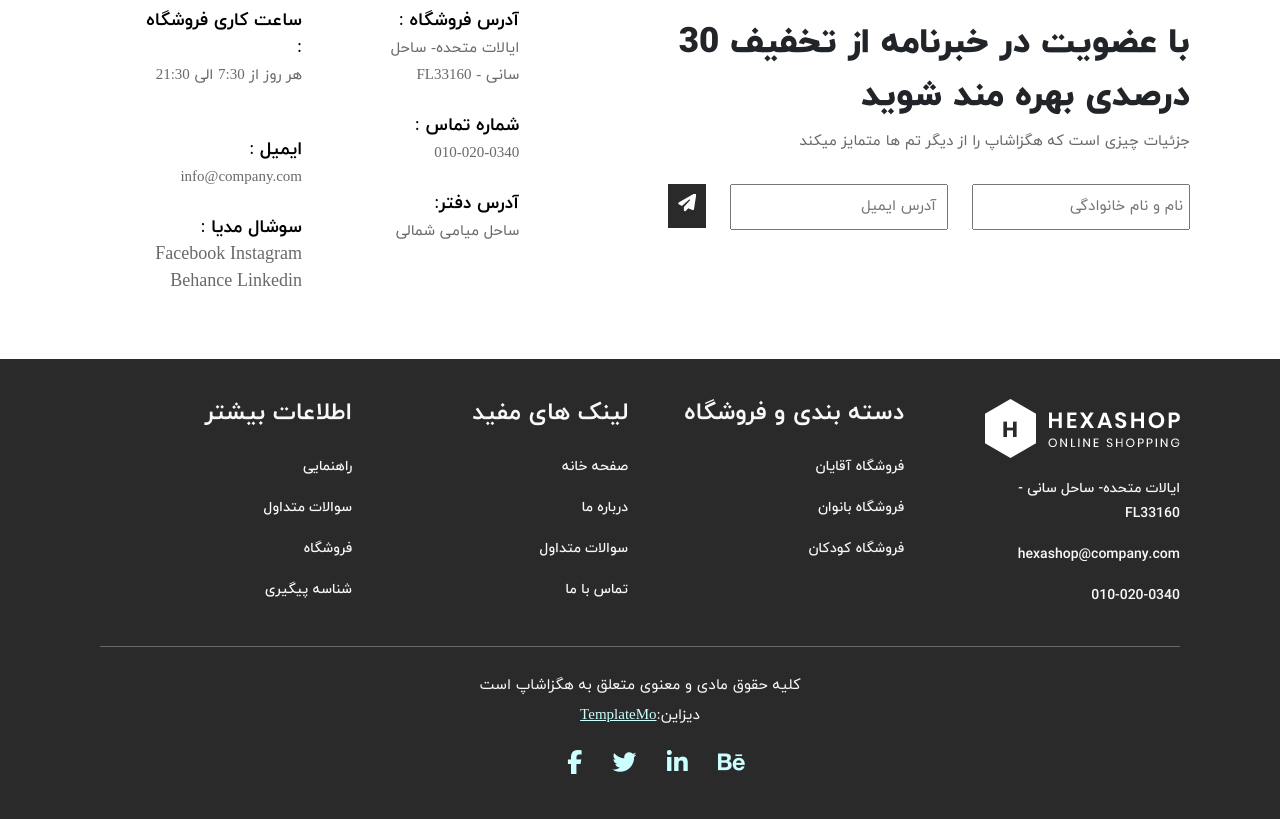
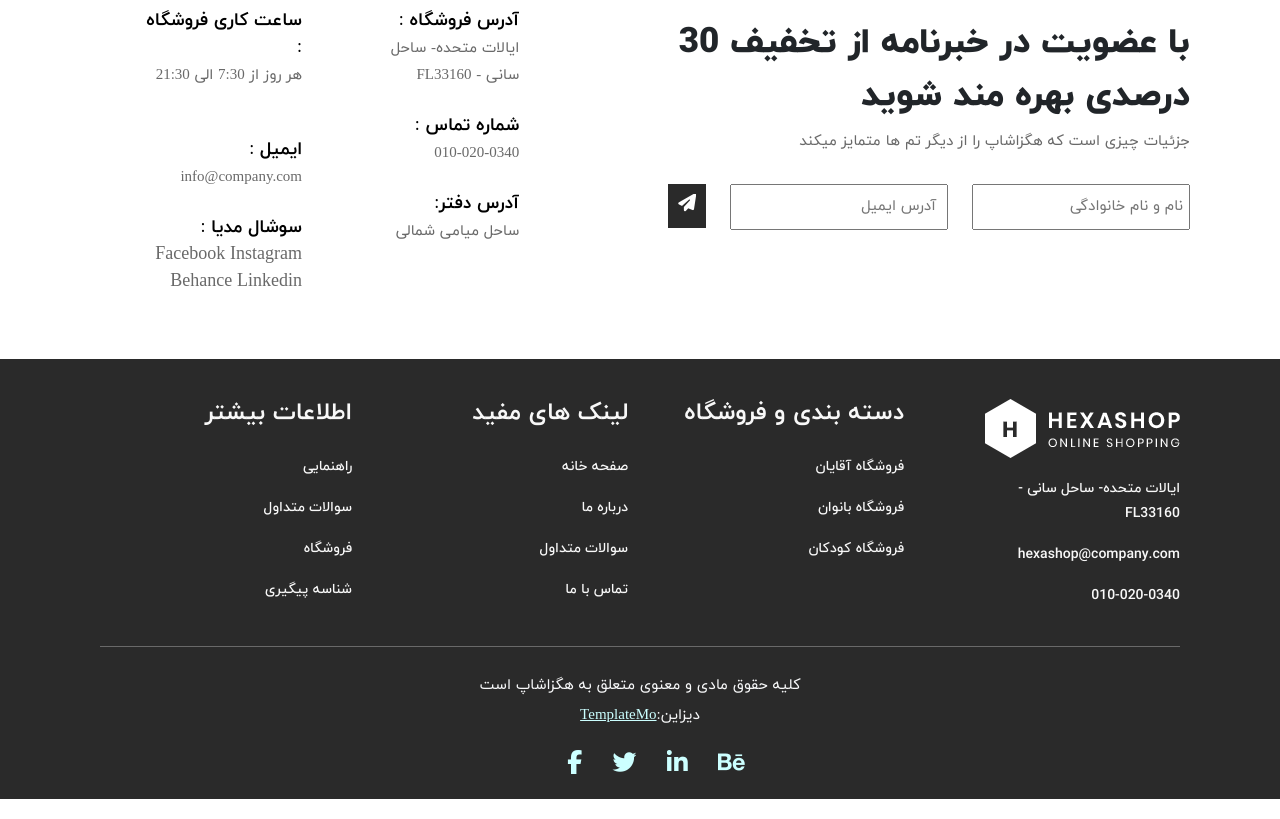
Before and after one commit to MrMohsenHeydari/project-2-mft, a website: page index.html in a window 1280 px wide. Shown: the part 4101-4920 px from the top of the page. Drawn offline with nearby package versions, Linux system fonts and the light colour scheme.

Commit message:
Update style.css

```diff
--- a/style.css
+++ b/style.css
@@ -359,7 +359,7 @@ div.subscribe>div.container-subscribe>div.row>div.col-4>div.row>div.col-6>ul>li.
 }
 footer{
     background-color: #2a2a2a;
-    padding: 40px 100px 20px 100px;
+    padding: 40px 100px 0px 100px;
 }
 footer>div.footer>div.row>div.col-lg-3>div.links>ul>li>a.link{
     text-decoration: none;
```
